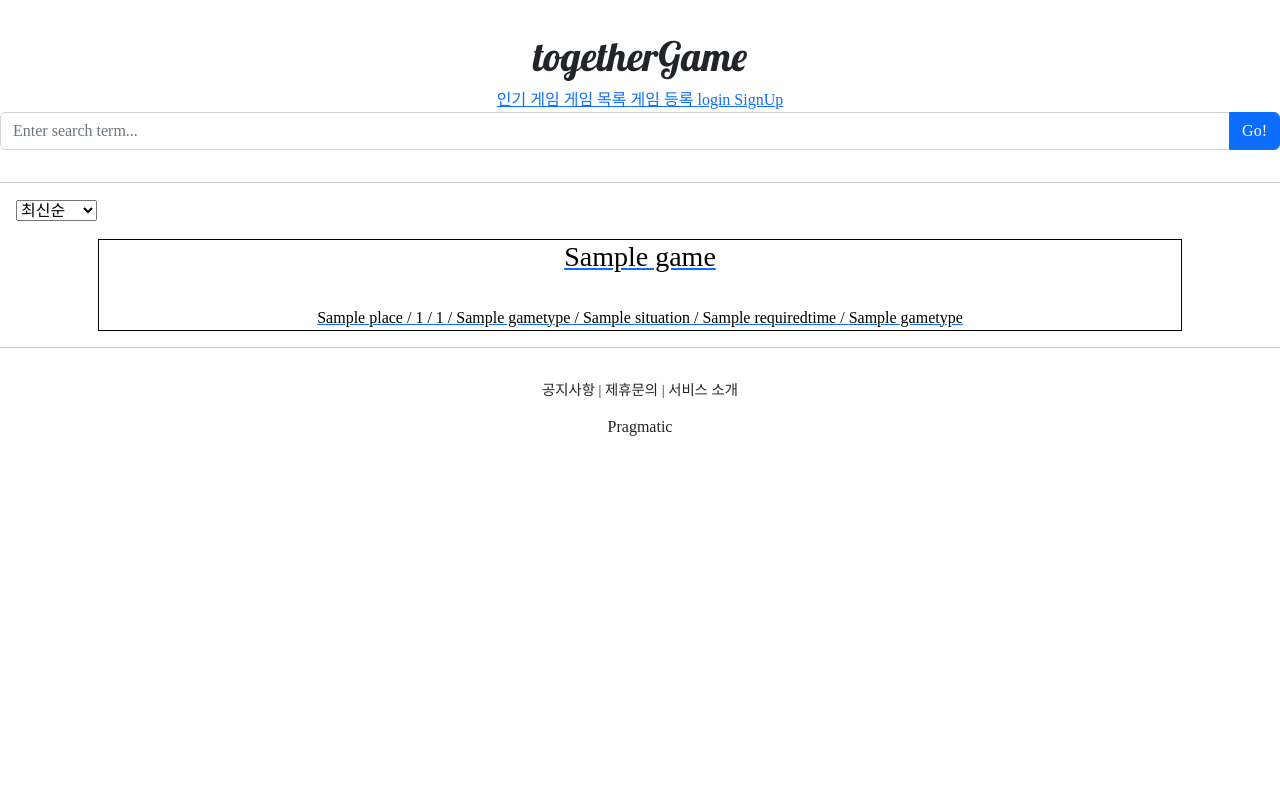
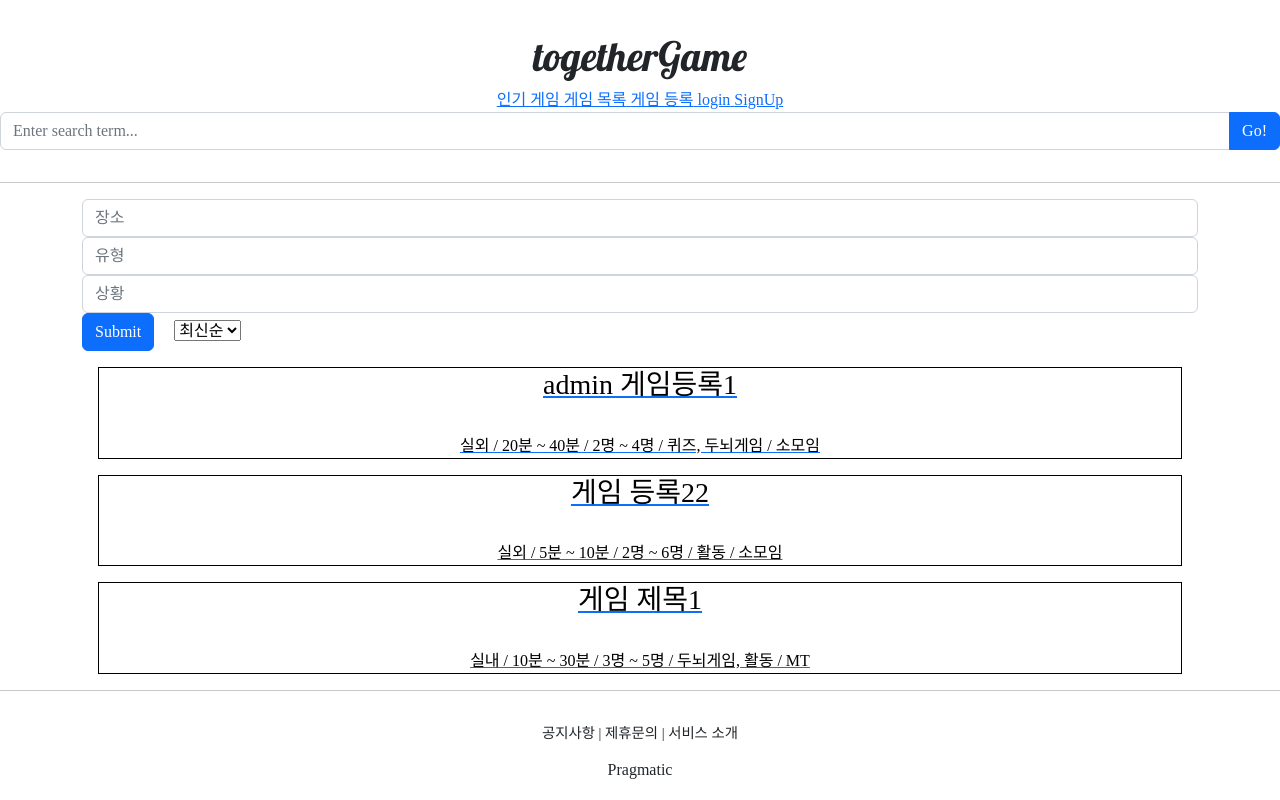
Before and after one commit to togethergame10/backend, a Django app: page /games/list/ in a window 1280 px wide. Run offline with Django 4.2, Linux system fonts and the light colour scheme; data comes from the database, SQL or seed files in the repository; tables that the repository leaves empty hold one stand-in row (values such as "Sample post"); some libraries are stand-ins or nearby versions; some web fonts are replaced.

Commit message:
[1109] 임지원 - 게임 모델 수정+ 검색 기능

```diff
--- a/game/admin.py
+++ b/game/admin.py
@@ -1,12 +1,11 @@
 from django.contrib import admin
 
 # Register your models here.
-from game.models import Game, RequiredTime, Situation, Place, GameType, Like
+from game.models import Game, Situation, Place, GameType, Like
 
 admin.site.register(Game)
 
 admin.site.register(Place)
-admin.site.register(RequiredTime)
 admin.site.register(Situation)
 admin.site.register(GameType)
 
--- a/game/forms.py
+++ b/game/forms.py
@@ -6,5 +6,5 @@ from game.models import Game
 class GameCreationForm(forms.ModelForm):
     class Meta:
         model = Game
-        fields = ['title','minHeadcount', 'maxHeadcount',
+        fields = ['title','min_num_ppl', 'max_num_ppl','min_time', 'max_time',
                   'preparation', 'explanation', 'tip', 'image']
--- a/game/models.py
+++ b/game/models.py
@@ -2,12 +2,6 @@ from django.db import models
 
 # Create your models here.
 from account.models import User
-
-
-class RequiredTime(models.Model):
-    name = models.CharField(max_length=30, unique=True)
-    def __str__(self):
-        return f'{self.name}'
 
 class Situation(models.Model):
     name = models.CharField(max_length=30, unique=True)
@@ -31,23 +25,27 @@ class Game(models.Model):
     created_at = models.DateField(auto_now_add=True)
     #modified_at = models.DateTimeField(auto_now=True)
 
-    minHeadcount = models.IntegerField( null=False)
-    maxHeadcount = models.IntegerField(null=False)
-    requiredTime = models.ManyToManyField(RequiredTime, null=False)
+    min_num_ppl = models.IntegerField( null=True)
+    max_num_ppl = models.IntegerField(null=True)
+    min_time = models.CharField(max_length=30, null=True)
+    max_time = models.CharField(max_length=30, null=True)
     situation = models.ForeignKey(Situation, null=False, on_delete=models.CASCADE)
     place = models.ForeignKey(Place, null=False, on_delete=models.CASCADE)
-    gameType = models.ManyToManyField(GameType)
+    game_type = models.ManyToManyField(GameType)
 
     preparation = models.TextField(null=False)
     explanation = models.TextField(null=False)
     tip = models.TextField()
 
-    image = models.ImageField(upload_to="images/games/", null=True)
-
-    likes = models.ManyToManyField('Like', related_name='game')
+    image = models.ImageField(upload_to="images/games/", null=True, blank=True)
+    likes = models.ManyToManyField('Like', related_name='game', null=True, blank=True)
 
     def __str__(self):
         return f'{self.title}'
+
+    def likes_count(self):
+        return self.likes.count()
+
 
 class Like(models.Model):
     user = models.ForeignKey(User, null=False, on_delete=models.CASCADE, related_name='like')
--- a/game/templates/game/list.html
+++ b/game/templates/game/list.html
@@ -2,39 +2,44 @@
 {% load static %}
 
 {% block content %}
-    <select id="sort-select" onchange="location = this.value; " style="margin:0 1rem;">
-      <option class="sort-date" value="/">최신순</option>
-      <option class="sort-likes" value="?sort=likes">좋아요순</option>
-      {% if user.is_authenticated %}
-      <option class="sort-mypost" value="?sort=mypost">내가쓴글</option>
+    <div class="container" >
+
+        <!-- 필터 검색 -->
+        <form action="{% url 'game:search_filter' %}" method="get">
+            {% csrf_token %}
+            <input id="place-input" class="form-control" type="text"  name="place_str"
+               {% if place %} value="{{place}}" {% endif %}
+           placeholder="장소" aria-label="Enter search term..." aria-describedby="button-search" />
+            <input id="gameType-input" class="form-control" type="text"  name="game_type_str"
+                   {% if game_type %} value="{{game_type}}" {% endif %}
+                   placeholder="유형" aria-label="Enter search term..." aria-describedby="button-search" />
+            <input id="situation-input" class="form-control" type="text" name="situation_str"
+                   {% if situation %} value="{{situation}}" {% endif %}
+                   placeholder="상황" aria-label="Enter search term..." aria-describedby="button-search" />
+            <input type="submit" class="btn btn-primary">
+            <select id="sort-select" style="margin:0 1rem;" name="sort">
+              <option class="sort-date" value="recent" selected>최신순</option>
+              <option class="sort-likes" value="like">인기순</option>
+            </select>
+        </form>
+        {%if sort %}
+            <p>{{ sort }}</p>
         {% endif %}
-    </select>
 
-
+        <!-- 게임 목록 -->
         {% if game_list %}
-    <div class="container" >
             {% for game in game_list %}
               <a href="{% url 'game:detail' pk=game.pk %}">
                 <div style="text-align:center; border: 1px solid; margin: 1rem; color:black;">
                     <h3>{{game.title}}</h3><br>
                     {{game.place}}
-            / {{game.minHeadcount}}
-            / {{game.maxHeadcount}}
-            / {{game.gameType.all | join:", "}}
+                    / {{game.min_time}}분 ~ {{game.max_time}}분
+                    / {{game.min_num_ppl}}명 ~ {{game.max_num_ppl}}명
+                    / {{game.game_type.all | join:", "}}
                     / {{game.situation}}
-            / {{ game.requiredTime.all|join:", "}}
-            /
-            {% if game.gameType.exists %} <!-- 값 여러 개 존재 => .exists()로 검사 -->
-                {% for time in game.gameType.iterator %}
-                    {{time}}
-                {% endfor %}
-            {% endif %}
-
                 </div>
               </a>
             {% endfor %}
-    </div>
-
         {% else %}
             <div class="text-center">
               <h1>Nothing...</h1>
@@ -45,5 +50,9 @@
 
 
 
+  </div>
+
+
+
 
 {% endblock %}
--- a/game/urls.py
+++ b/game/urls.py
@@ -1,6 +1,8 @@
 from django.urls import path
 
-from game.views import GameCreateView, GameUpdateView, GameDetailView, GameDeleteView, GameListView
+from game.views import GameCreateView, GameUpdateView, GameDetailView, GameDeleteView, GameListView, GameSearchView
+
+from game.views import GameSearchFilter
 
 app_name='game'
 
@@ -11,8 +13,8 @@ urlpatterns = [
     path('delete/<int:pk>/', GameDeleteView.as_view(), name='delete'),
 
     path('list/', GameListView.as_view(), name='list'),
-    #path('search/', GameSearchByTag.as_view(), name='searchByTag'),
-    #path('search/<str:q>/', GameSearchView.as_view(), name='search'),
-    #path('like/', add_like, name='like')\
+    path('search/', GameSearchFilter.as_view(), name='search_filter'),
+    path('search/<str:q>/', GameSearchView.as_view(), name='search'),
+    #path('like/', update_like, name='like')\
 
 ]
--- a/game/views.py
+++ b/game/views.py
@@ -1,3 +1,4 @@
+from django.db.models import Q
 from django.shortcuts import render
 
 # Create your views here.
@@ -5,9 +6,10 @@ from django.urls import reverse, reverse_lazy
 from django.views.generic import CreateView, UpdateView, DeleteView, ListView, DetailView
 
 from game.forms import GameCreationForm
-from game.models import Game, Place, Situation, RequiredTime, GameType
+from game.models import Game, Place, Situation, GameType
 
 
+# 게임 등록
 class GameCreateView(CreateView):
     model = Game
     context_object_name = 'target_game'
@@ -17,71 +19,55 @@ class GameCreateView(CreateView):
     def form_valid(self, form):
         temp_game = form.save(commit=False)
         temp_game.author = self.request.user
-        temp_game.place = Place.objects.get(name=self.request.POST['places_str'])
+        temp_game.place = Place.objects.get(name=self.request.POST['place_str'])
         temp_game.situation = Situation.objects.get(name=self.request.POST['situation_str'])
         temp_game.save()
-        # 태그들 처리
-        arr = [0, 0]
-        arr[0] = self.request.POST.get('requiredTime_str')
-        arr[1] = self.request.POST.get('gameType_str')
-        for i in range(len(arr)):
-            if arr[i]:
-                tag_list = arr[i].strip().replace(',', ';').split(';')
-                for t in tag_list:
-                    t = t.strip()
-                    if t == '':
-                        continue
-                    if i == 0:
-                        tag = RequiredTime.objects.get(name=t)
-                        temp_game.requiredTime.add(tag)
-                    elif i == 1:
-                        tag = GameType.objects.get(name=t)
-                        temp_game.gameType.add(tag)
+        game_type = self.request.POST.get('game_type_str')
+        if game_type:
+            tag_list = game_type.strip().replace(',', ';').split(';')
+            for t in tag_list:
+                t = t.strip()
+                if t == '':
+                    continue
+                tag = GameType.objects.get(name=t)
+                temp_game.game_type.add(tag)
         return super().form_valid(form)
 
     def get_success_url(self):
         return reverse('game:detail', kwargs={'pk':self.object.pk})
 
-
+# 게임 수정
 class GameUpdateView(UpdateView):
     model = Game
     context_object_name = 'target_game'
     form_class = GameCreationForm
     template_name = 'game/update.html'
-    # 수정 폼에 기존 태그들 볼 수 있게 해놔야....
+
+    def form_valid(self, form):
+        response = super(GameUpdateView, self).form_valid(form)
+        self.object.game_type.clear()
+        game_type = self.request.POST.get('game_type_str')
+        if game_type:
+            tag_list = game_type.strip().replace(',', ';').split(';')
+            for t in tag_list:
+                t = t.strip()
+                if t == '':
+                    continue
+                tag = GameType.objects.get(name=t)
+                self.object.game_type.add(tag)
+        return response
 
     def get_success_url(self):
         return reverse('game:detail', kwargs={'pk': self.object.pk})
 
-    def form_valid(self, form):
-        response = super(GameUpdateView, self).form_valid(form)
-        self.object.requiredTime.clear()
-        self.object.gameType.clear()
-        # 태그들 처리
-        arr = [0, 0]
-        arr[0] = self.request.POST.get('requiredTime_str')
-        arr[1] = self.request.POST.get('gameType_str')
-        for i in range(len(arr)):
-            if arr[i]:
-                tag_list = arr[i].strip().replace(',', ';').split(';')
-                for t in tag_list:
-                    t = t.strip()
-                    if t == '':
-                        continue
-                    if i == 0:
-                        tag = RequiredTime.objects.get(name=t)
-                        self.object.requiredTime.add(tag)
-                    elif i == 1:
-                        tag = GameType.objects.get(name=t)
-                        self.object.gameType.add(tag)
-        return response
-
+# 게임 삭제
 class GameDeleteView(DeleteView):
     model = Game
     context_object_name = 'target_game'
     success_url = reverse_lazy('game:list')
     template_name = 'game/delete.html'
 
+# 게임 목록
 class GameListView(ListView):
     model = Game
     context_object_name = 'game_list'
@@ -89,6 +75,55 @@ class GameListView(ListView):
     paginate_by = 10
     ordering = '-pk'
 
+# 게임 제목 검색
+class GameSearchView(GameListView):
+    paginate_by = None
+    def get_queryset(self):
+        q = self.kwargs['q']
+        game_list = Game.objects.filter(Q(title__contains=q))#.order_by('-pk')
+        game_list = game_list.order_by('-pk')
+        return game_list
+
+# 게임 필터 검색
+class GameSearchFilter(GameListView):
+    paginate_by = None
+    def get_queryset(self):
+        game_list = None
+        q = Q()
+
+        situation = self.request.GET.get('situation_str', False)
+        if situation:
+            q &= Q(situation_id=Situation.objects.get(name=situation).pk)
+
+        place = self.request.GET.get('place_str', False)
+        if place:
+            q &= Q(place_id=Place.objects.get(name=place).pk)
+
+        game_type = self.request.GET.get('game_type_str', False)
+        if game_type:
+            game_type = game_type.split(';')
+            if '' in game_type:
+                game_type.remove('')
+            for i in range(len(game_type)):
+               game_type[i] = GameType.objects.get(name=game_type[i])
+            q &= Q(game_type__in=game_type)
+
+        sort = self.request.GET.get('sort')
+        if sort=="recent":
+            game_list = Game.objects.filter(q).distinct().order_by('-pk')
+        elif sort=="like":
+            game_list = Game.objects.filter(q).distinct().order_by('pk') #좋아요 기능 추가 후 수정 예정
+        return game_list
+
+    def get_context_data(self, *, object_list=None, **kwargs):
+        context = super(GameSearchFilter, self).get_context_data()
+        context['place'] = self.request.GET.get('place_str', False)
+        context['situation'] = self.request.GET.get('situation_str', False)
+        context['game_type'] = self.request.GET.get('game_type_str', False)
+        context['sort'] = self.request.GET.get('sort', False)
+        return context
+
+# 게임 상세
 class GameDetailView(DetailView):
     model = Game
     context_object_name = 'target_game'
```
Also changed, not shown: game/templates/game/create.html (+3 -11 lines), game/templates/game/detail.html (+12 -10 lines), togethergame/settings.py (+4 -3 lines), db.sqlite3, game/migrations/0003_rename_gametype_game_game_type_and_more.py (added), game/migrations/0004_alter_game_image_alter_game_likes.py (added), game/migrations/0005_alter_game_likes.py (added), media/duksae.png (added), media/images/games/duksae01a_cUHavUx.png (added), 1 other file. Lines whose indentation alone changed are shown as unchanged.
